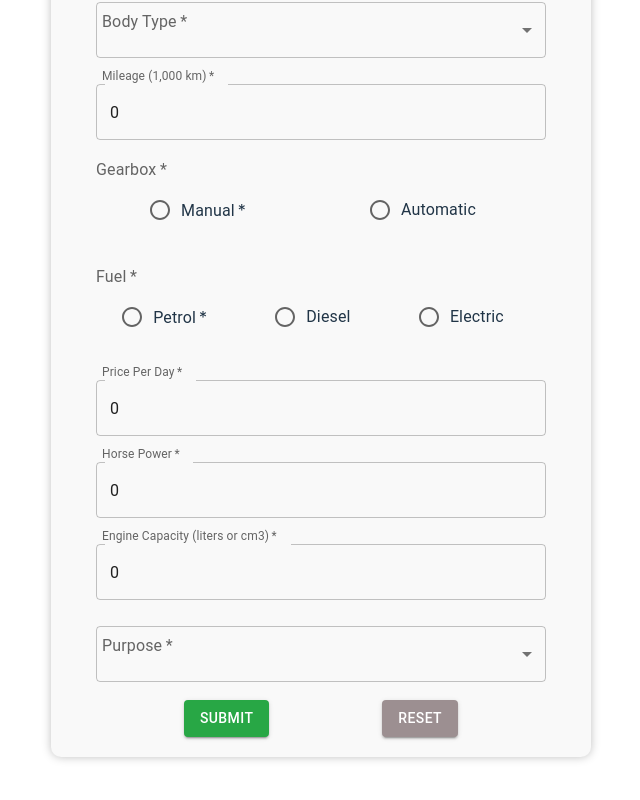
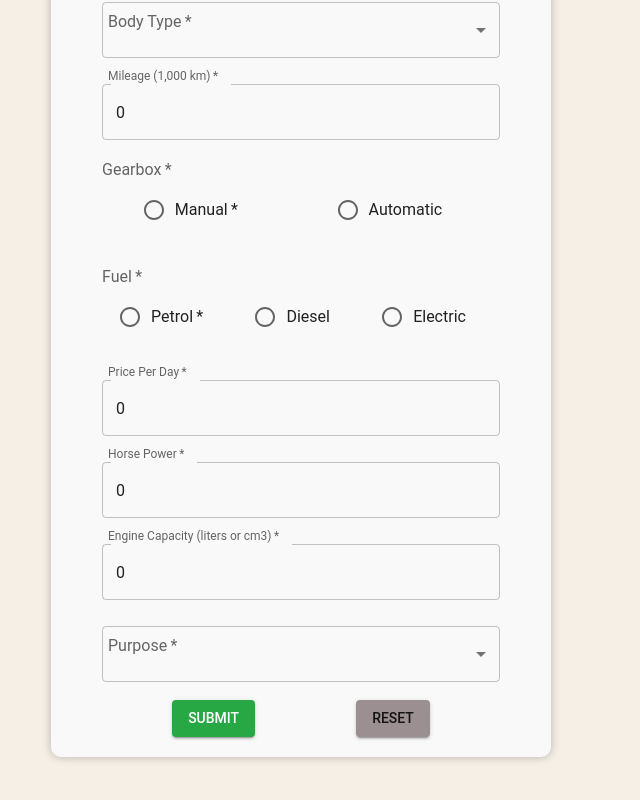
Before and after one commit to proga-react-practice/delta-mykyta-nykytiuk, a React (Vite) app: page / in a window 1280 px wide. Shown: the part 354-1154 px from the top of the page, without its empty margins (149-789 px from the left). Built offline with nearby package versions, Linux system fonts and the light colour scheme.

Commit message:
added theme provider and set color with theme

```diff
--- a/src/App.tsx
+++ b/src/App.tsx
@@ -3,6 +3,9 @@
 import Card from "./componets/Card/Card";
 import { FormData } from "./interfaces";
 import { Box } from "@mui/material";
+import { ThemeProvider } from "@mui/material/styles";
+import theme from "./theme";
+import { CssBaseline } from "@mui/material";
 
 function App() {
   const [submittedData, setSubmittedData] = React.useState<FormData[]>([]);
@@ -26,6 +29,7 @@
     marginLeft: { sm: "0", xs: "12%" },
     marginTop: "50px",
     marginBottom: "50px",
+    backgroundColor: "background.default",
   };
 
   const BoxFormStyle = {
@@ -34,16 +38,23 @@
     marginBottom: "30px",
   };
   return (
+    <ThemeProvider theme={theme}>
+      <CssBaseline />
       <Box sx={ContainerStyle}>
         <Box sx={BoxFormStyle}>
           <Form onSubmit={handleSubmit} />
         </Box>
         <Box>
           {submittedData.map((data, index) => (
-          <Card key={index} data={data} onDelete={() => handleDelete(index)} />
+            <Card
+              key={index}
+              data={data}
+              onDelete={() => handleDelete(index)}
+            />
           ))}
         </Box>
       </Box>
+    </ThemeProvider>
   );
 }
 
```
Lines whose indentation alone changed are shown as unchanged.
